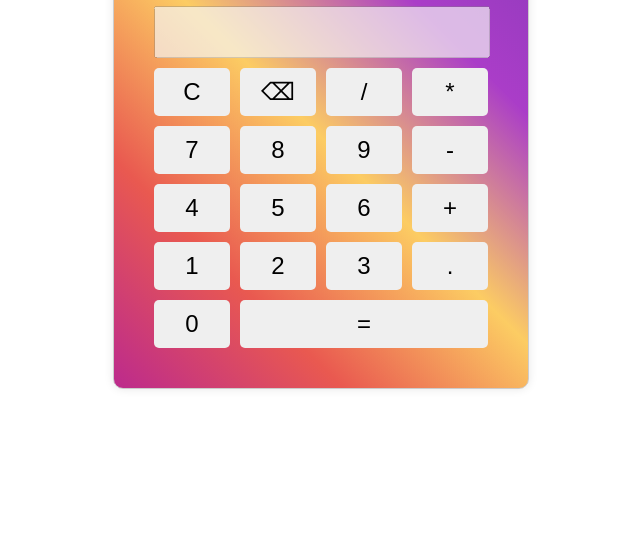
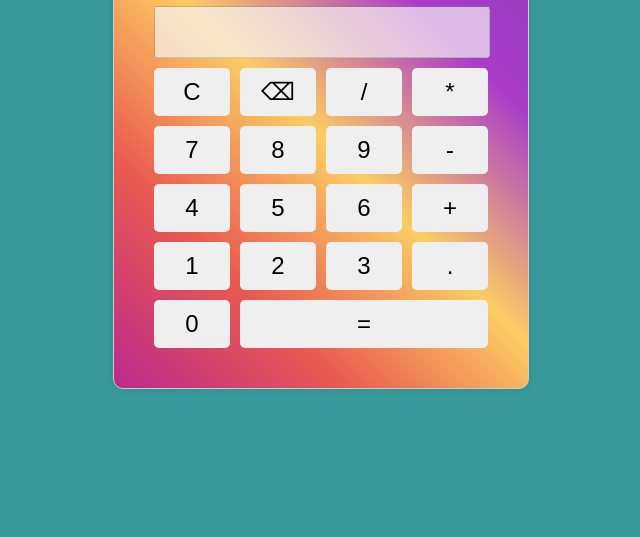
Before and after one commit to sibAAAsis/CODESOFT, a plain HTML site: page Calculator/index.html in a window 1280 px wide. Shown: the part 263-800 px from the top of the page, without its empty margins (319-959 px from the left). Drawn offline with Linux system fonts and the light colour scheme.

Commit message:
updated css

```diff
--- a/Calculator/styles.css
+++ b/Calculator/styles.css
@@ -1,4 +1,5 @@
 body {
+  background-color: rgb(57, 153, 155);
     font-family: Arial, sans-serif;
     display: flex;
     justify-content: center;
```
